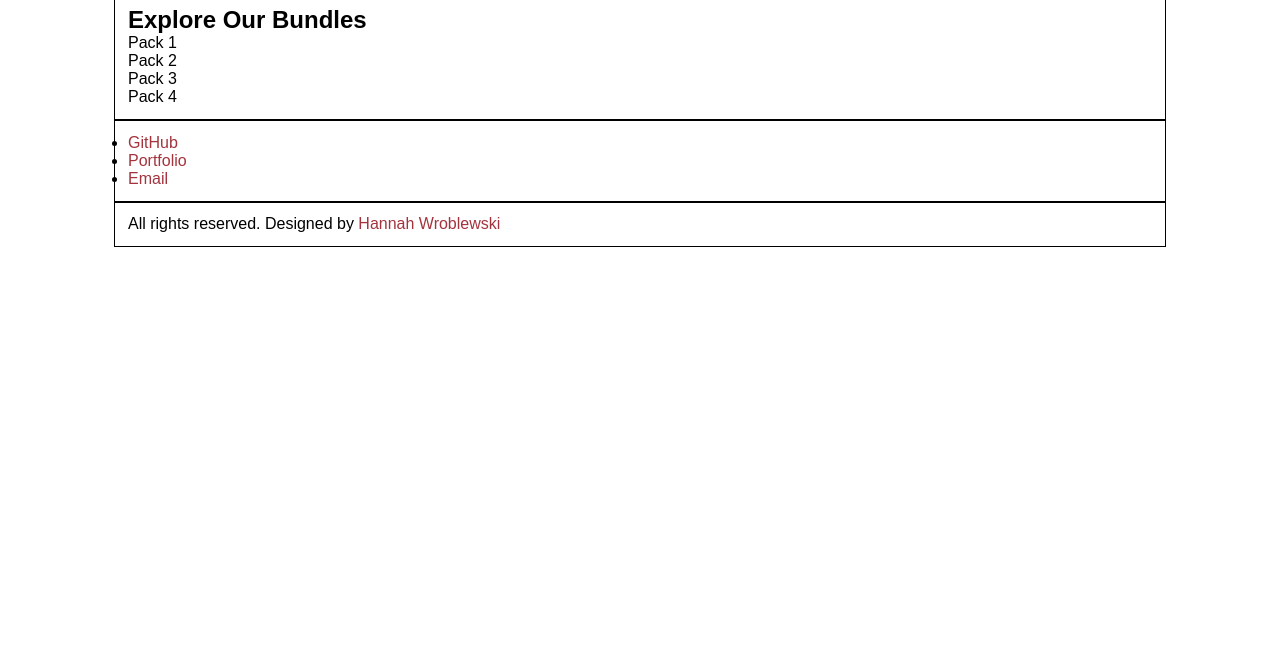
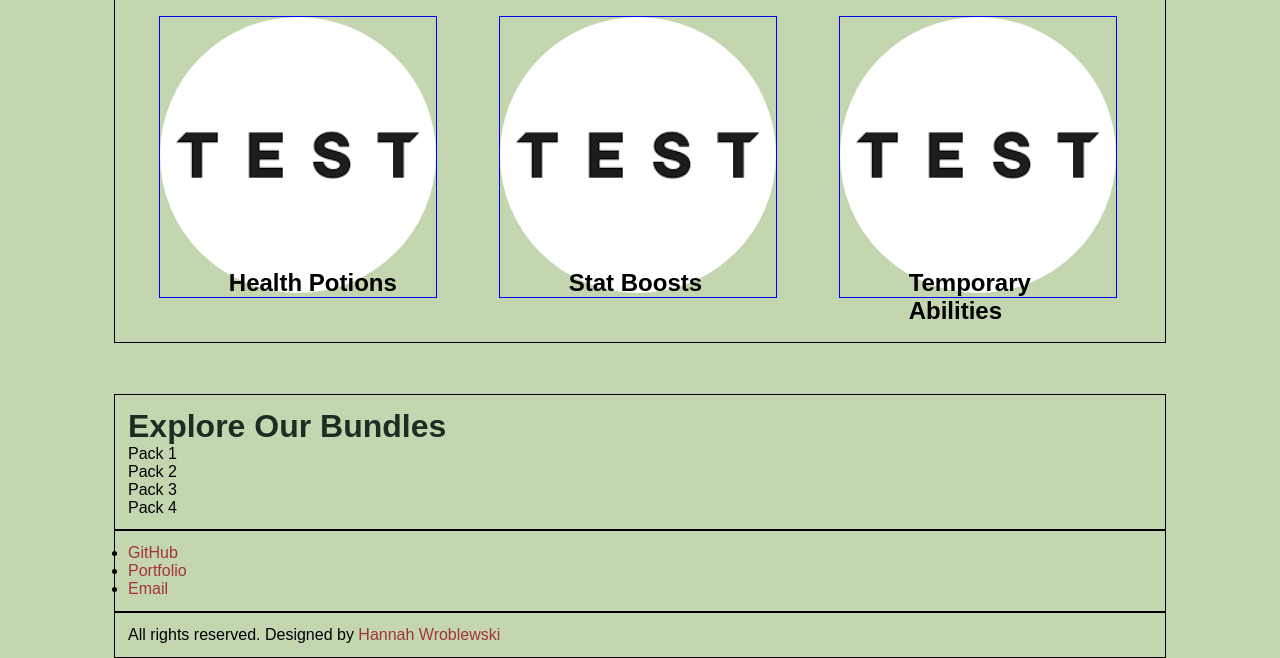
Before and after one commit to HannahWroblewski/dunkinDecoctions, a plain HTML site: page index.html in a window 1280 px wide. Shown: the part 450-1108 px from the top of the page. Before the commit the page ends 800 px from the top, so only its background shows below. Drawn offline with Linux system fonts and the light colour scheme.

Commit message:
categories finished

```diff
--- a/css/style.css
+++ b/css/style.css
@@ -10,7 +10,7 @@
     margin: 0 0;
     padding: 0 0;
     font-family: Arial, Helvetica, sans-serif;
-    /* background-color: #c4d6b0; */
+    background-color: #c4d6b0;
 }
 
 .container{
@@ -18,6 +18,7 @@
     border: 1px solid black;
     margin: 0 auto;
     padding: 1%;
+    /* background-color: transparent; */
 }
 
 .text-right{
@@ -59,6 +60,30 @@ a:hover{
     background-color: #33a333;
 }
 
+h2{
+    color: #1e2d24;
+    font-size: 2rem;
+}
+
+h3{
+    font-size: 1.5rem;
+}
+
+.float-container{
+    position: relative;
+}
+.float-text{
+    position: absolute;
+    bottom: 100px;
+    left: 25%;
+    /* align-items: center; */
+    top: 90%;
+}
+
+/* .text-white{
+    color: white;;
+} */
+
 /* NavBar CSS */
 
 .logo{
@@ -69,6 +94,10 @@ a:hover{
 
 .img-responsive{
     width: 100%;
+}
+
+.img-curve{
+    border-radius: 100%;
 }
 
 .menu{
@@ -103,4 +132,24 @@ list-style-type: none;
     font-size: 1rem;
     border: none;
     border-radius: 30px;
+    background-color: white;
 }
+
+/* v come back to this v */
+/* .form{
+    background-color: transparent;
+} */
+
+
+/* Categories CSS */
+
+.categories{
+    padding: 4% 0;
+}
+
+.box-3{
+    border: 1px solid blue;
+    width: 27%;
+    float: left;
+    margin: 3%;
+}
--- a/index.html
+++ b/index.html
@@ -43,7 +43,7 @@
     <!-- NavBar section ends here -->
 
     <!-- PotionSearch section starts here -->
-    <section class="potion-search text-center">
+    <section class="potion-search text-center search-bg">
         <div class="container">
             <form action="">
                 <input type="search" name="search" placeholder="Looking for Something Specific?">
@@ -57,19 +57,27 @@
     <!-- Categories section starts here -->
     <section class="categories">
         <div class="container">
-            <h2>Categories</h2>
+            <h2 class="text-center">Categories</h2>
 
-            <div class="box-3">
-                Box 1
+            <div class="box-3 float-container">
+                <img src="images/download.png" alt="test" class="img-responsive img-curve">
+
+                <h3 class="float-text text-white">Health Potions</h3>
             </div>
 
-            <div class="box-3">
-                Box 2
+            <div class="box-3 float-container">
+                <img src="images/download.png" alt="test" class="img-responsive img-curve">
+
+                <h3 class="float-text text-white">Stat Boosts</h3>
             </div>
 
-            <div class="box-3">
-                Box 3
+            <div class="box-3 float-container">
+                <img src="images/download.png" alt="test" class="img-responsive img-curve">
+
+                <h3 class="float-text text-white">Temporary Abilities</h3>
             </div>
+
+            <div class="clear-fix"></div>
         </div>
 
     </section>
```
